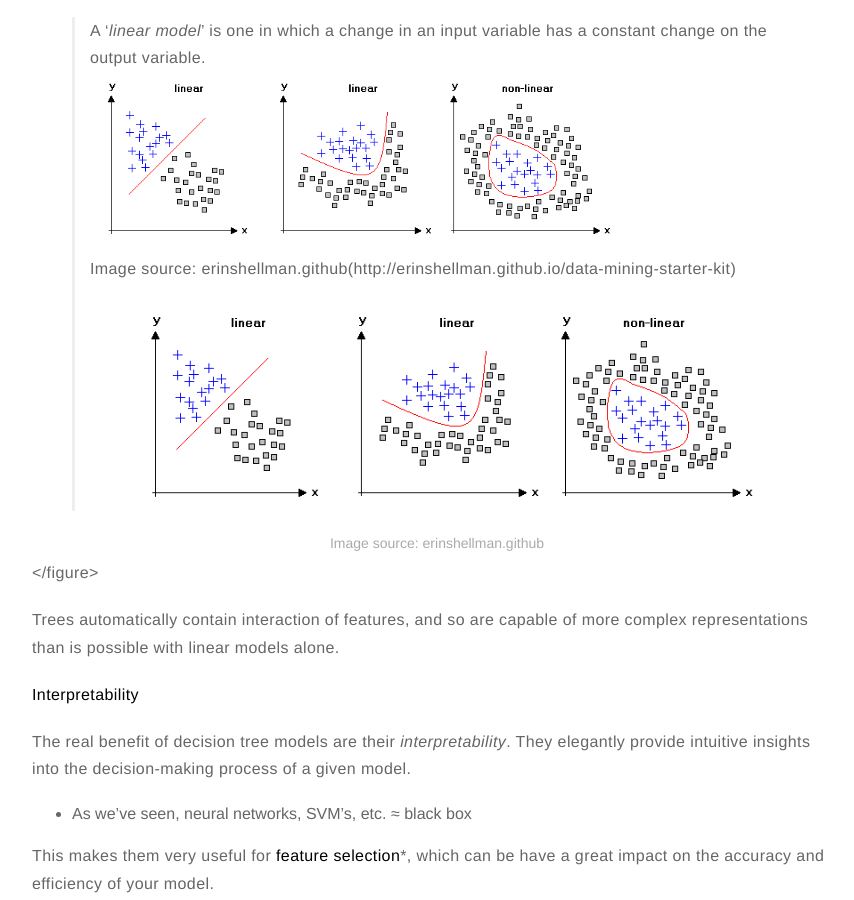
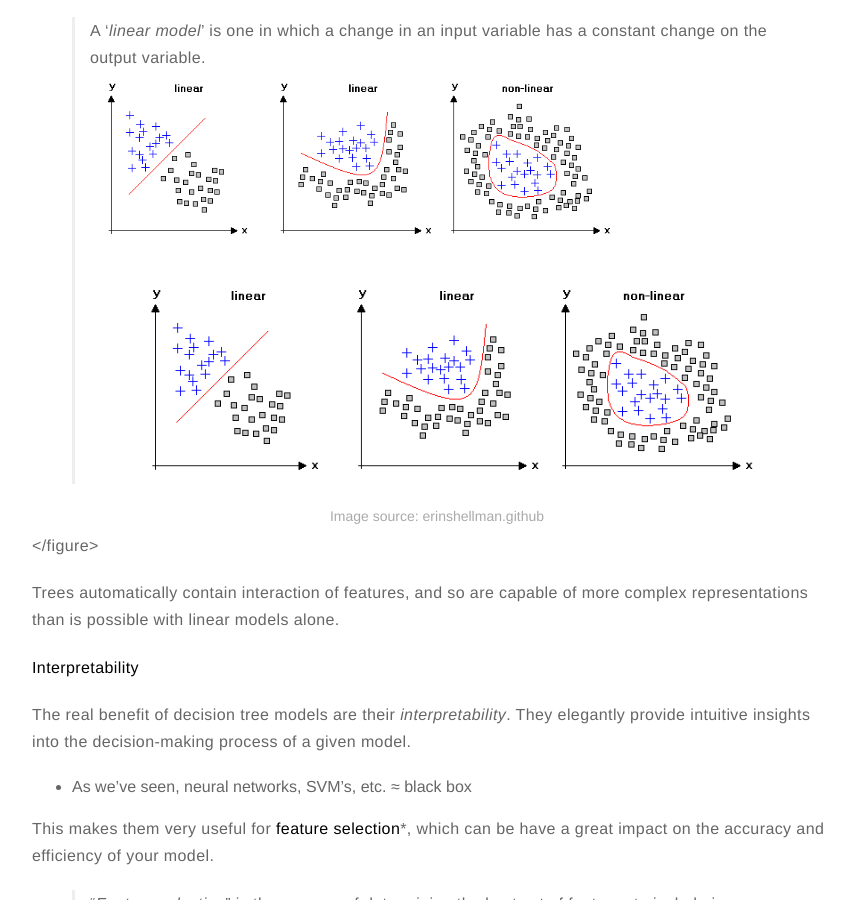
Before and after one commit to meccaLeccaHi/meccaLeccaHi.github.io, a Jekyll site: the page built from _posts/2018-10-24-decision-trees.md, in a window 1280 px wide and 900 px high, scrolled down 4176 px. Shown: the whole window, without its empty margins (203-1057 px from the left). Built offline with Jekyll 4.4.1, drawn with Linux system fonts in a browser that asks for light colours.

Commit message:
changing figure sizes

```diff
--- a/_posts/2018-10-24-decision-trees.md
+++ b/_posts/2018-10-24-decision-trees.md
@@ -127,7 +127,9 @@
 
 We've all been exposed to tree diagrams before, since they are used widely as a tool for representing potentially complex, decision-like processes.
 
-{% include figure_link.html url="https://static01.nyt.com/images/2008/04/16/us/0416-nat-subOBAMA.jpg" href="https://www.nytimes.com/" caption="Image source: nytimes.com" height="500px" %}
+
+{% include figure_link.html url="https://static01.nyt.com/images/2008/04/16/us/0416-nat-subOBAMA.jpg" href="https://www.nytimes.com/" caption="Image source: nytimes.com" height="450px" %}
+
 
 Decision trees are like the game “*20 questions*”:
 
@@ -137,7 +139,9 @@
 
 - Each questions should reduce the search space as much as possible.
 
-{% include figure.html url="/assets/images/decision_trees/dec_tree_ex_simple.png" caption="Highly-simplistic decision tree example." height="300px" %}
+
+{% include figure.html url="/assets/images/decision_trees/dec_tree_ex_simple.png" caption="Highly-simplistic decision tree example." height="280px" %}
+
 
 In this notebook, we'll see how we can use _tree-based methods_ for regression and classification, by applying it to problems similar to those we've previously used linear methods to solve. As with other models, decision trees are just another way of _stratifying_ or _segmenting_ a given predictor space into 'meaningful' (_hopefully_) groups.
 
@@ -151,8 +155,8 @@
 
 > A '_linear model_' is one in which a change in an input variable has a constant change on the output variable.
 ><img src='/assets/images/decision_trees/non-linearity.png' style="float: center; height: 175px">
->Image source: erinshellman.github(http://erinshellman.github.io/data-mining-starter-kit)
->{% include figure_link.html url="/assets/images/decision_trees/non-linearity.png" href="http://erinshellman.github.io/data-mining-starter-kit" caption="Image source: erinshellman.github" height="175px" %}
+>{% include figure_link.html url="/assets/images/decision_trees/non-linearity.png" href="http://erinshellman.github.io/data-mining-starter-kit" caption="Image source: erinshellman.github" height="150px" %}
+>
 
 Trees automatically contain interaction of features, and so are capable of more complex representations than is possible with linear models alone.
 
@@ -185,7 +189,7 @@
 - The algorithm will always find _some_ solution to the problem...
 
 
-{% include figure.html url="/assets/images/decision_trees/over-fit.png" caption="Example of a highly over-fit model." height="150px" %}
+{% include figure.html url="/assets/images/decision_trees/over-fit.png" caption="Example of a highly over-fit model." height="100px" %}
 
 
 A model is overfit when it memorizes or bends to a few specific data points rather than picking up general trends in the data.
@@ -193,7 +197,7 @@
 An unconstrained decision tree can learn an extreme tree (e.g. one feature for each word in a news article) -- see example below.
 
 
-{% include figure.html url="/assets/images/decision_trees/tree.png" caption="Example of a highly over-fit decision tree model." height="350px" %}
+{% include figure.html url="/assets/images/decision_trees/tree.png" caption="Example of a highly over-fit decision tree model." width="100%" %}
 
 
 Fortunately, we can limit our decision trees using 'pruning' methods, which are described in the next section.
@@ -213,7 +217,7 @@
 - Nodes without any children (terminal nodes) are known as '*leaves*', while the '*branches*' correspond to the specific set of rules used by a particular tree to segment the predictor space.
 
 
-{% include figure.html url="/assets/images/decision_trees/tree_nodes.png" caption="Note that the next question is always dependent on the last in a decision tree model." height="150px" %}
+{% include figure.html url="/assets/images/decision_trees/tree_nodes.png" caption="Note that the next question is always dependent on the last in a decision tree model." height="100px" %}
 
 
 Effectively, a decision tree contains a question at every node. This is where recursion comes in handy...
@@ -238,7 +242,7 @@
 > - Subsequently, we ask how many years has the player been on the team, etc.
 
 
-{% include figure_link.html url="/assets/images/decision_trees/hitters.png" href="http://www-bcf.usc.edu/~gareth/ISL/" caption="Image source: An Introduction to Statistical Learning (Gareth, et al.)" height="450px" %}
+{% include figure_link.html url="/assets/images/decision_trees/hitters.png" href="http://www-bcf.usc.edu/~gareth/ISL/" caption="Image source: An Introduction to Statistical Learning (Gareth, et al.)" height="400px" %}
 
 
 Each questions in intended to increase the '*purity*' of the data segments as much as possible.
@@ -372,7 +376,7 @@
 ### Random Forests
 
 
-{% include figure_link.html url="https://dsc-spidal.github.io/harp/img/4-5-1.png" href="https://dsc-spidal.github.io/harp/img/4-5-1.png" caption="Image source: dsc-spidal.github" height="275px" %}
+{% include figure_link.html url="https://dsc-spidal.github.io/harp/img/4-5-1.png" href="https://dsc-spidal.github.io/harp/img/4-5-1.png" caption="Image source: dsc-spidal.github" height="250px" %}
 
 
 Random forests provide an improvement over bagged trees in the form of a small tweak that makes the aggregated trees less correlated with each other. Just like in bagging, we build some number of decision trees on bootstrapped training samples. But here, each time a split is considered when building a tree, a random sample of
```
